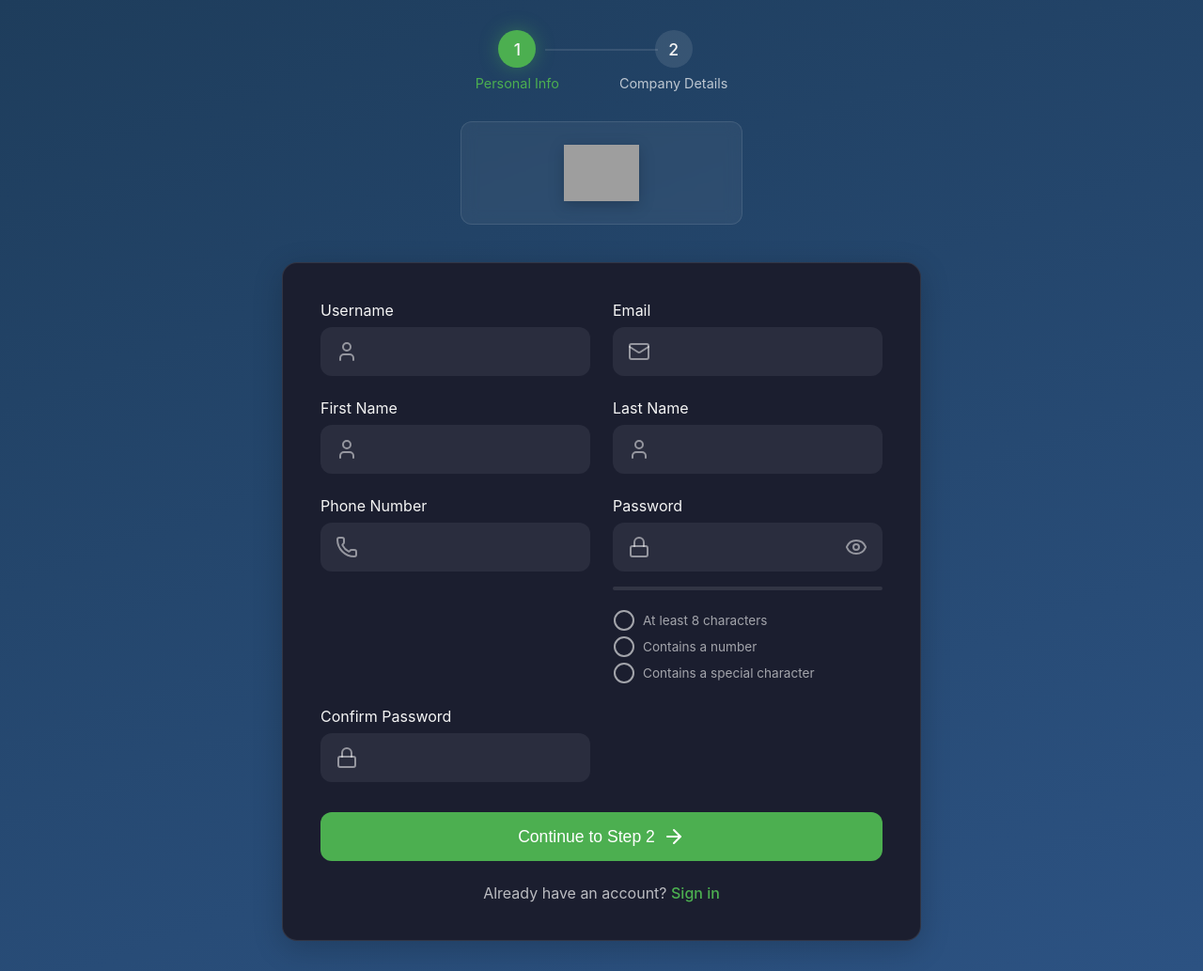
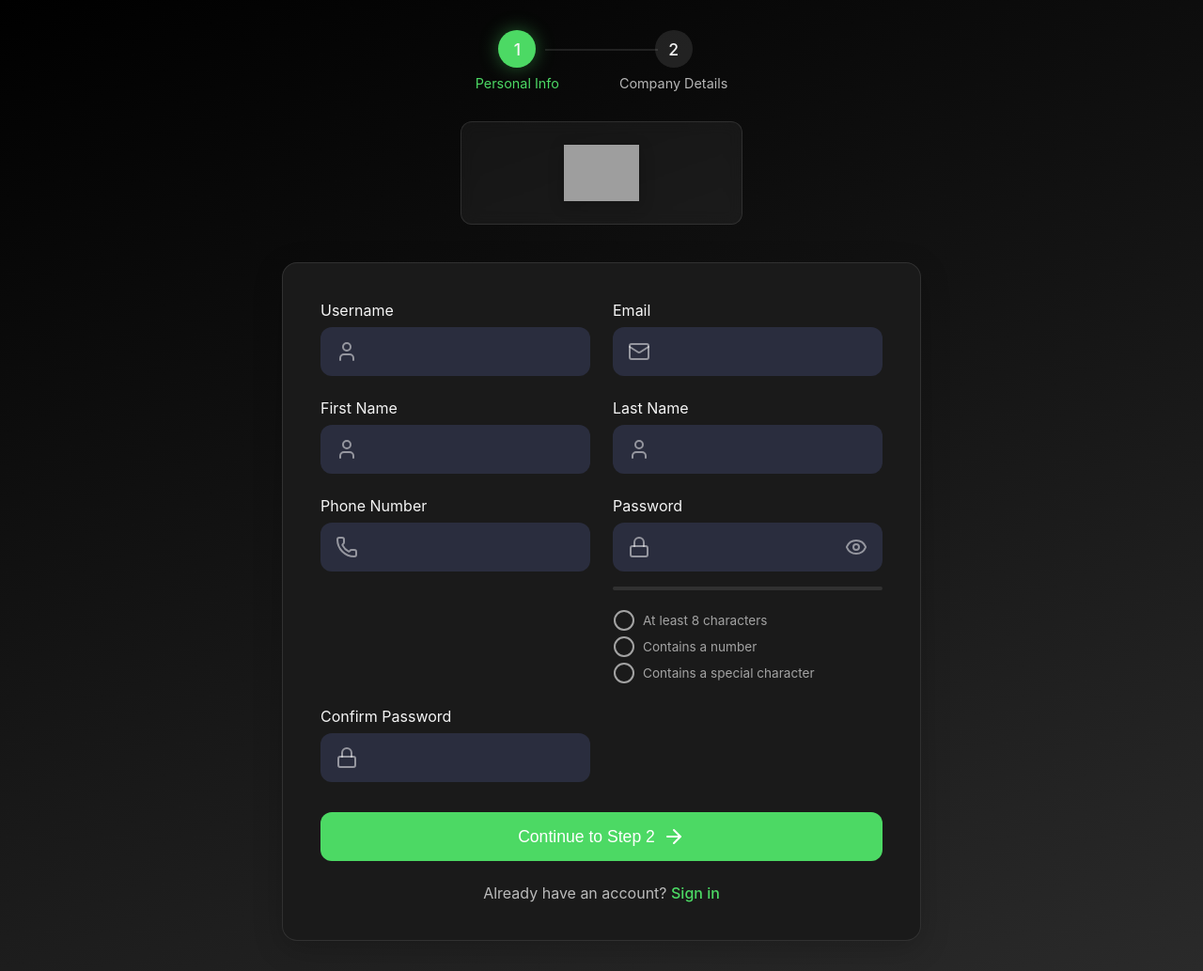
Before and after one commit to josephsamijona/turbo-barnacle, a Django app: page /client/register/ in a window 1280 px wide. Shown: the whole page at 94% size. Run offline with Django 5.2, Linux system fonts and the light colour scheme; parts of the project's set-up code (start-up, migrations or seed data) failed here and were passed over; grey boxes are pictures that could not be loaded.

Commit message:
thank you GOD

```diff
--- a/static/css/register1.css
+++ b/static/css/register1.css
@@ -1,13 +1,13 @@
 /* register.css */
 :root {
-    --primary-green: #4CAF50;
-    --dark-blue: #1E3D5C;
-    --darker-blue: #1B1E2F;
-    --light-text: #F5F5F5;
-    --input-bg: #2A2D3E;
-    --error-red: #ff4444;
-    --success-green: #00C851;
-    --warning-orange: #FFA500;
+    --primary-green: #4cd964;      /* Modifié pour le vert vif CGSD */
+    --dark-blue: #000000;          /* Remplacé par noir */
+    --darker-blue: #1a1a1a;        /* Remplacé par noir plus clair */
+    --light-text: #F5F5F5;         /* Inchangé */
+    --input-bg: #2A2D3E;           /* Inchangé */
+    --error-red: #ff4444;          /* Inchangé */
+    --success-green: #4cd964;      /* Modifié pour matcher le vert CGSD */
+    --warning-orange: #FFA500;     /* Inchangé */
 }
 
 * {
@@ -18,7 +18,7 @@
 
 body {
     min-height: 100vh;
-    background: linear-gradient(160deg, var(--dark-blue) 0%, #2C5282 100%);
+    background: linear-gradient(160deg, var(--dark-blue) 0%, #2a2a2a 100%);
     font-family: -apple-system, BlinkMacSystemFont, 'Segoe UI', Roboto, sans-serif;
     color: var(--light-text);
     display: flex;
@@ -71,7 +71,7 @@ body {
 
 .step-container.active .step-number {
     background: var(--primary-green);
-    box-shadow: 0 0 20px rgba(76, 175, 80, 0.4);
+    box-shadow: 0 0 20px rgba(76, 217, 100, 0.4);
 }
 
 .step-label {
@@ -134,7 +134,7 @@ body {
 .form-control:focus {
     outline: none;
     border-color: var(--primary-green);
-    box-shadow: 0 0 0 4px rgba(76, 175, 80, 0.1);
+    box-shadow: 0 0 0 4px rgba(76, 217, 100, 0.1);
 }
 
 .input-icon {
@@ -213,9 +213,9 @@ body {
 }
 
 .btn-submit:hover {
-    background: #45a049;
+    background: #5fe077;  /* Version légèrement plus claire du vert */
     transform: translateY(-2px);
-    box-shadow: 0 4px 12px rgba(76, 175, 80, 0.3);
+    box-shadow: 0 4px 12px rgba(76, 217, 100, 0.3);
 }
 
 .sign-in-link {
@@ -232,7 +232,7 @@ body {
 }
 
 .sign-in-link a:hover {
-    color: #45a049;
+    color: #5fe077;  /* Version légèrement plus claire du vert */
     text-decoration: underline;
 }
 
```
